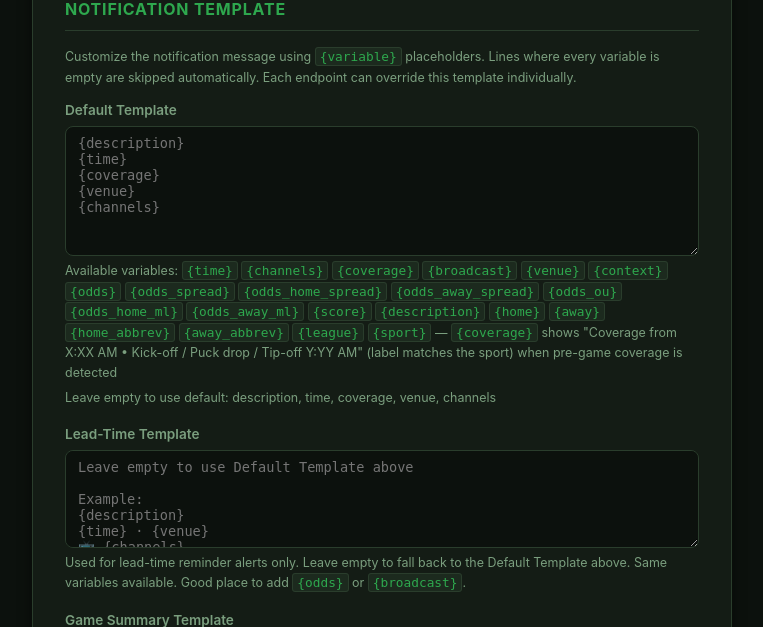
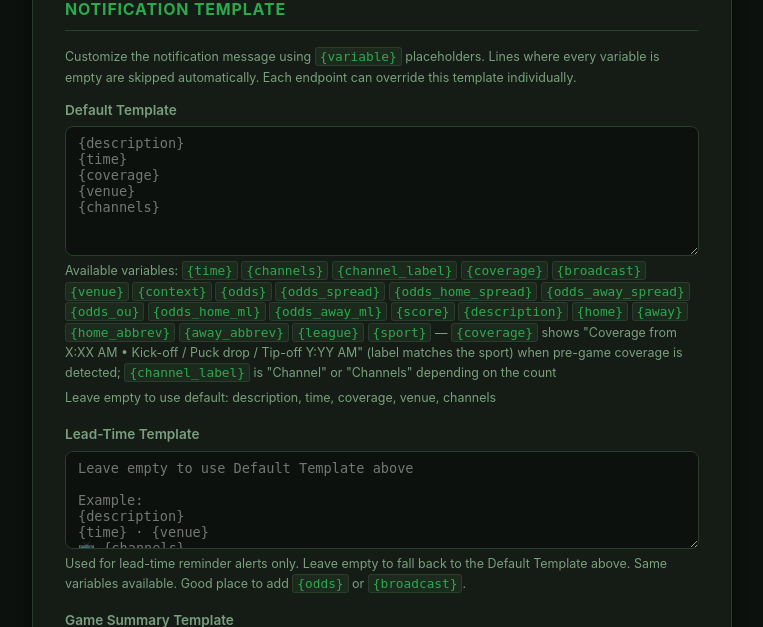
Before and after one commit to Deekerman/Alertle-V2, a FastAPI app: page /settings in a window 1280 px wide. Shown: the part 582-1209 px from the top of the page, without its empty margins (82-845 px from the left). Run offline with FastAPI, Linux system fonts and the light colour scheme; data that the repository does not hold is empty.

Commit message:
Add {channel_label} template variable (Channel/Channels by count)
Empty when there are no channels so the label line drops with the list.

Co-Authored-By: Claude Opus 5.5 <noreply@anthropic.com>
Claude-Session: https://claude.ai/code/session_01UPHMP54Aikrwv7LJsAXYne

```diff
--- a/templates/settings.html
+++ b/templates/settings.html
@@ -51,13 +51,13 @@
                 style="font-family: monospace; font-size: 0.85rem; white-space: pre"
                 placeholder="{description}&#10;{time}&#10;{coverage}&#10;{venue}&#10;{channels}">{{ cfg.get('notification_defaults', {}).get('template', '') }}</textarea>
       <span class="hint">
-        Available variables: <code>{time}</code> <code>{channels}</code> <code>{coverage}</code>
+        Available variables: <code>{time}</code> <code>{channels}</code> <code>{channel_label}</code> <code>{coverage}</code>
         <code>{broadcast}</code> <code>{venue}</code> <code>{context}</code> <code>{odds}</code>
         <code>{odds_spread}</code> <code>{odds_home_spread}</code> <code>{odds_away_spread}</code>
         <code>{odds_ou}</code> <code>{odds_home_ml}</code> <code>{odds_away_ml}</code>
         <code>{score}</code> <code>{description}</code> <code>{home}</code> <code>{away}</code>
         <code>{home_abbrev}</code> <code>{away_abbrev}</code> <code>{league}</code> <code>{sport}</code>
-        — <code>{coverage}</code> shows "Coverage from X:XX AM • Kick-off / Puck drop / Tip-off Y:YY AM" (label matches the sport) when pre-game coverage is detected
+        — <code>{coverage}</code> shows "Coverage from X:XX AM • Kick-off / Puck drop / Tip-off Y:YY AM" (label matches the sport) when pre-game coverage is detected; <code>{channel_label}</code> is "Channel" or "Channels" depending on the count
       </span>
       <span class="hint">Leave empty to use default: description, time, coverage, venue, channels</span>
     </div>
```
Also changed, not shown: notifiers/base.py (+8 -0 lines).
